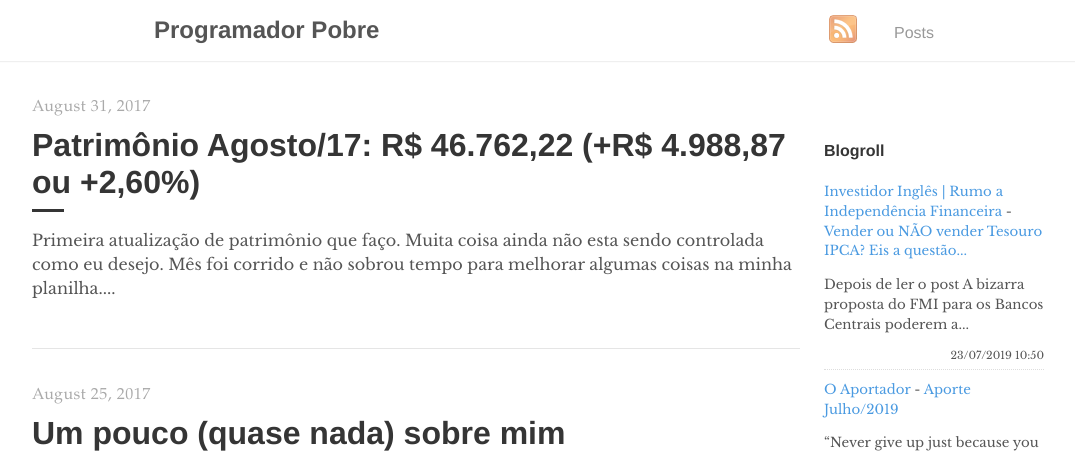
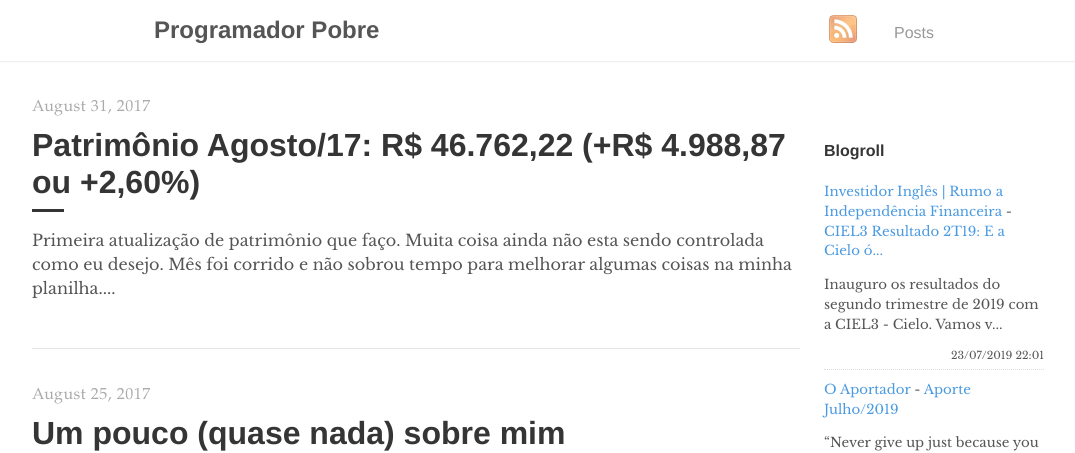
Before and after one commit to programadorpobre/programadorpobre.github.io, a Jekyll site: the page built from index.html, in a window 1280 px wide. Shown: the top 453 px of the page, without its empty margins (96-1171 px from the left). Built offline with Jekyll 4.4.1, drawn with Linux system fonts in a browser that asks for light colours; the list of posts is cut into pages by our own code; comment, search, counter and statistics services are not loaded.

Commit message:
[ci skip] travis #718

```diff
--- a/_includes/feed-entries.html
+++ b/_includes/feed-entries.html
@@ -1,7 +1,7 @@
 <div class="feed-entry">
-    <a class="feed-entry-site-name" href="https://www.investidoringles.com/">Investidor Inglês | Rumo a Independência Financeira</a> - <a class="feed-entry-title" href="https://www.investidoringles.com/2019/07/hora-vender-tesouro-ipca.html">Vender ou NÃO vender Tesouro IPCA? Eis a questão...</a>
-    <p class="feed-entry-summary">Depois de ler o post A bizarra proposta do FMI para os Bancos Centrais poderem a...</p>
-    <time datetime="2019-07-23T10:50:00.001-03:00">23/07/2019 10:50</time>
+    <a class="feed-entry-site-name" href="https://www.investidoringles.com/">Investidor Inglês | Rumo a Independência Financeira</a> - <a class="feed-entry-title" href="https://www.investidoringles.com/2019/07/ciel3-resultado-2t19.html">CIEL3 Resultado 2T19: E a Cielo ó...</a>
+    <p class="feed-entry-summary">Inauguro os resultados do segundo trimestre de 2019 com a CIEL3 - Cielo. Vamos v...</p>
+    <time datetime="2019-07-23T22:01:00.001-03:00">23/07/2019 22:01</time>
 </div>
 <div class="feed-entry">
     <a class="feed-entry-site-name" href="https://oaportadorfinanceiro.blogspot.com/">O Aportador</a> - <a class="feed-entry-title" href="https://oaportadorfinanceiro.blogspot.com/2019/07/aporte-julho2019.html">Aporte Julho/2019</a>
```
